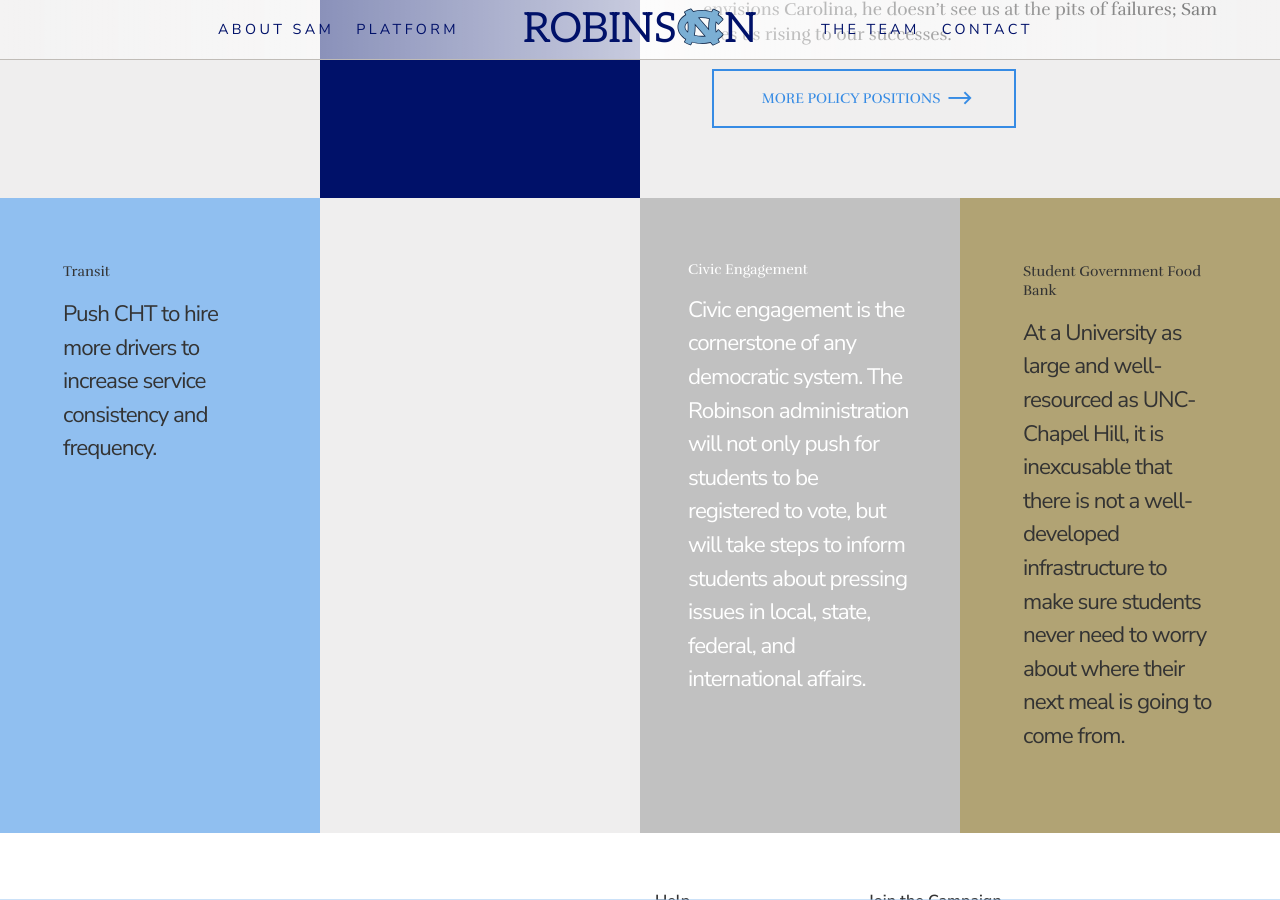
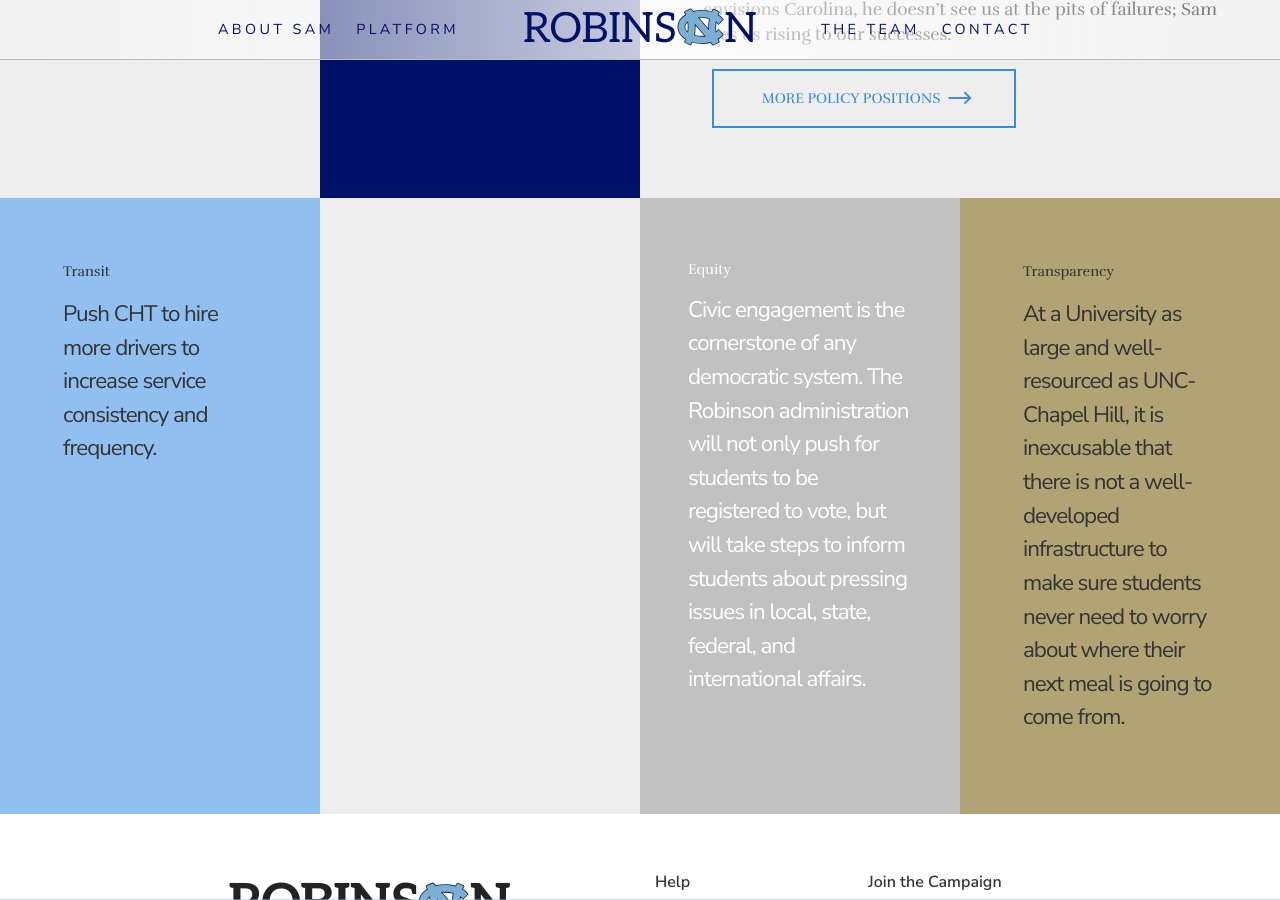
Before and after one commit to JacksonMeadeUNC/S4SBP, a Jekyll site: the page built from index.html, in a window 1280 px wide and 900 px high, scrolled down 2369 px. Built offline with Jekyll 4.4.1, drawn with Linux system fonts in a browser that asks for light colours; some web fonts are replaced.

Commit message:
push updates

```diff
--- a/_layouts/default.html
+++ b/_layouts/default.html
@@ -37,7 +37,7 @@
                    </a>
                 </li>-->
                 <li class="nav-item">
-                   <a class="nav-link link show text-white display-4" href="#" aria-expanded="false" data-bs-auto-close="outside">
+                   <a class="nav-link link show text-white display-4" href="mailto:robinson4sbp@gmail.com" aria-expanded="false" data-bs-auto-close="outside">
                       CONTACT
                       <div class="line-animation"></div>
                    </a>
--- a/_layouts/post.html
+++ b/_layouts/post.html
@@ -11,7 +11,7 @@
         <div class="left-menu">
            <ul class="navbar-nav nav-dropdown" data-app-modern-menu="true">
               <li class="nav-item">
-                 <a class="nav-link link text-white display-4" href="./Home#about-sam" aria-expanded="false">ABOUT SAM</a>
+                 <a class="nav-link link text-white display-4" href="./#about-sam" aria-expanded="false">ABOUT SAM</a>
               </li>
               <li class="nav-item"><a class="nav-link link text-white display-4" href="./#about-platform" aria-expanded="false">PLATFORM</a></li>
              <!-- <li class="nav-item"><a class="nav-link link text-white display-4" href="#" aria-expanded="false">ENDORSEMENTS</a></li>-->
@@ -19,7 +19,7 @@
         </div>
         <div class="brand-container">
            <div class="navbar-brand">
-              <span class="navbar-caption-wrap"><a class="navbar-caption text-white display-2" href="./Home">ROBINS<img style="height: 0.9em; margin-top: -0.2em" src="assets/content/North_Carolina_Tar_Heels_logo.svg"/>N</a></span>
+              <span class="navbar-caption-wrap"><a class="navbar-caption text-white display-2" href="./">ROBINS<img style="height: 0.9em; margin-top: -0.2em" src="assets/content/North_Carolina_Tar_Heels_logo.svg"/>N</a></span>
            </div>
         </div>
         <div class="right-menu">
@@ -37,7 +37,7 @@
                  </a>
               </li>-->
               <li class="nav-item">
-                 <a class="nav-link link show text-white display-4" href="#" aria-expanded="false" data-bs-auto-close="outside">
+                 <a class="nav-link link show text-white display-4" href="mailto:robinson4sbp@gmail.com" aria-expanded="false" data-bs-auto-close="outside">
                     CONTACT
                     <div class="line-animation"></div>
                  </a>
--- a/index.html
+++ b/index.html
@@ -21,7 +21,7 @@
              </div>
              <div id="signature"></div>
              <div class="style-section-btn d-flex justify-content-end mx-5 mt-4">
-                 <a class="btn btn-white-outline display-5 d-inline-flex" style="white-space: nowrap;" href="#">
+                 <a class="btn btn-white-outline display-5 d-inline-flex" style="white-space: nowrap;" href="https://heellife.unc.edu/submitter/form/step/1?Guid=7825d8c0-0265-49e3-8dc5-d996ad0bcf7b">
                      <span class="icon-stylei icon-stylei-right style-iconfont style-iconfont-btn"></span>Sign the Petition
                    </a>
                </div>
@@ -178,7 +178,7 @@
 
            <div class="box-content">
                <div class="content1">
-                   <h4 class="box-title2 style-medium style-white pb-2 style-fonts-style display-4">Civic Engagement</h4>
+                   <h4 class="box-title2 style-medium style-white pb-2 style-fonts-style display-4">Equity</h4>
                    <h3 class="box-text2 style-regular style-white pb-2 style-fonts-style display-5">Civic engagement is the cornerstone of any democratic system. The Robinson administration will not only push for students to be registered to vote, but will take steps to inform students about pressing issues in local, state, federal, and international affairs.</h3>
                    <div class="style-section-btn col-12">
                        <a class="btn btn-sm btn-success style-regular style-white pb-2 style-fonts-style display-4 cover-replacement" href = #>More</a>
@@ -194,7 +194,7 @@
            <a class="cover-link" href="#"></a>
            <div class="block2-over"></div>
            <div class="content-block">
-               <h3 class="style-section-subtitle block2-subtitle style-medium style-black pb-2 style-fonts-style display-4">Student Government Food Bank
+               <h3 class="style-section-subtitle block2-subtitle style-medium style-black pb-2 style-fonts-style display-4">Transparency
                </h3>
 
                <p class="style-text style-black block2-text style-regular style-fonts-style display-5">
```
